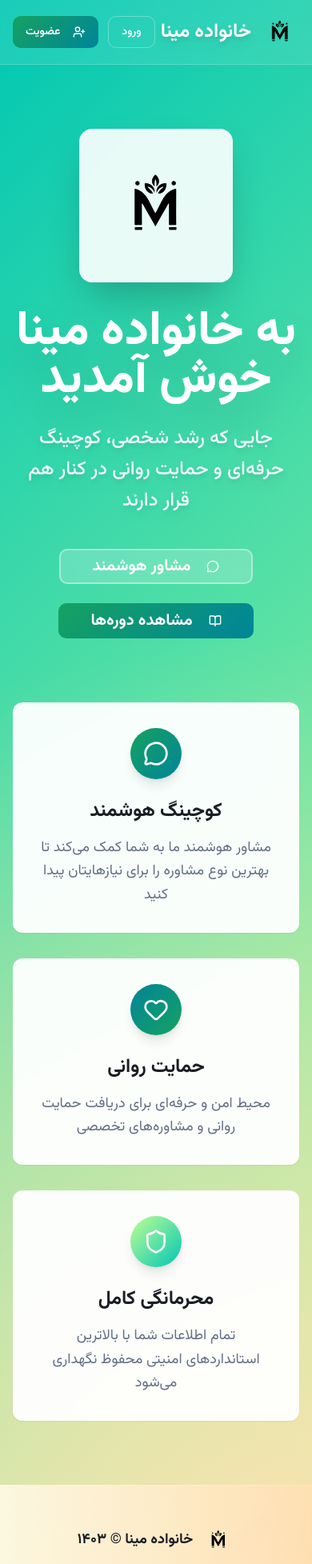
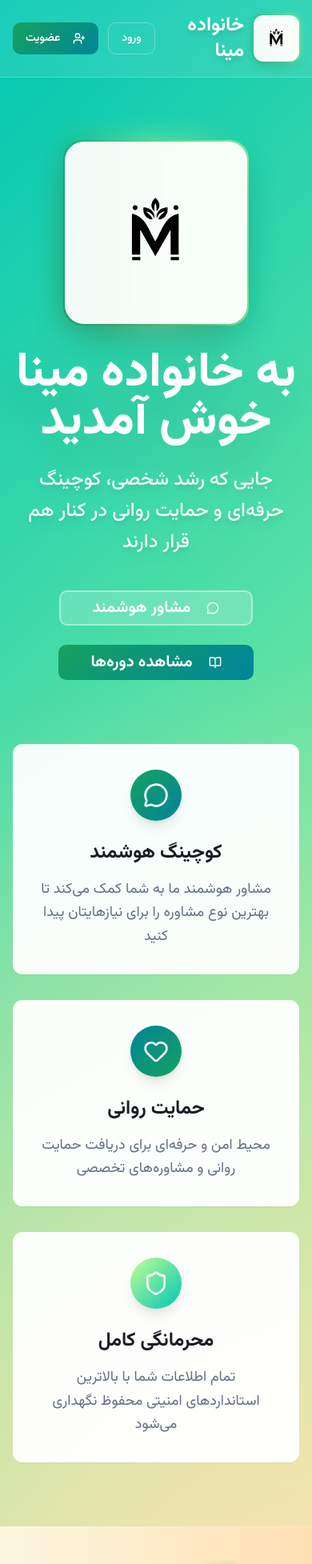
Before and after one commit to amirfk/tribe-auth-portal, a React (Vite) app: page / in a window 390 px wide. Shown: the top 1955 px of the page at 80% size. Built offline with nearby package versions, Linux system fonts and the light colour scheme.

Commit message:
Refactor: Improve logo integration
Implement UI enhancements for black logo consistency, including standardized sizing and container treatments across header, hero, and footer. Add subtle brand-colored accents and gradient borders for visual integration. Ensure responsive design and accessibility.

```diff
--- a/src/pages/Index.tsx
+++ b/src/pages/Index.tsx
@@ -20,11 +20,16 @@ const Index = () => {
           <div className="container mx-auto px-4 py-4">
             <div className="flex items-center justify-between">
               <div className="flex items-center gap-3">
+                <div className="relative group">
+                  <div className="absolute inset-0 bg-gradient-to-r from-primary to-accent rounded-xl blur-sm opacity-75 group-hover:opacity-100 transition-opacity duration-300"></div>
+                  <div className="relative bg-white/95 backdrop-blur-sm rounded-xl p-2 border border-white/20 shadow-lg">
                     <img
                       src="/lovable-uploads/87f18587-d472-4831-a300-99843cc45cfe.png"
                       alt="لوگو خانواده مینا"
-                  className="h-12 w-auto object-contain"
+                      className="h-10 w-auto object-contain transition-transform duration-200 group-hover:scale-105"
                     />
+                  </div>
+                </div>
                 <h2 className="text-2xl font-bold text-white drop-shadow-lg">
                   خانواده مینا
                 </h2>
@@ -50,12 +55,14 @@ const Index = () => {
         <div className="container mx-auto px-4 py-20">
           <div className="text-center max-w-4xl mx-auto mb-20 animate-fade-in">
             <div className="flex justify-center mb-8">
-              <div className="relative">
-                <div className="bg-white/90 rounded-2xl p-8 shadow-2xl backdrop-blur-sm">
+              <div className="relative group animate-scale-in">
+                <div className="absolute -inset-1 bg-gradient-to-r from-primary via-accent to-secondary rounded-3xl blur-lg opacity-75 group-hover:opacity-100 transition-all duration-500 animate-pulse"></div>
+                <div className="absolute -inset-0.5 bg-gradient-to-r from-primary to-accent rounded-3xl opacity-60"></div>
+                <div className="relative bg-white/95 backdrop-blur-sm rounded-3xl p-10 border-2 border-white/30 shadow-2xl hover-scale">
                   <img
                     src="/lovable-uploads/87f18587-d472-4831-a300-99843cc45cfe.png"
                     alt="لوگو خانواده مینا"
-                    className="h-32 w-auto object-contain"
+                    className="h-36 w-auto object-contain transition-transform duration-300 group-hover:scale-105"
                   />
                 </div>
               </div>
@@ -126,11 +133,16 @@ const Index = () => {
         <footer className="border-t border-white/20 bg-gradient-to-r from-warm-beige/90 to-peach/90 backdrop-blur-md py-12">
           <div className="container mx-auto px-4 text-center">
             <div className="flex justify-center items-center gap-3 mb-6">
+              <div className="relative group">
+                <div className="absolute inset-0 bg-gradient-to-r from-accent to-primary rounded-lg blur-sm opacity-60 group-hover:opacity-80 transition-opacity duration-300"></div>
+                <div className="relative bg-white/90 backdrop-blur-sm rounded-lg p-2 border border-white/30 shadow-md hover-scale">
                   <img
                     src="/lovable-uploads/87f18587-d472-4831-a300-99843cc45cfe.png"
                     alt="لوگو خانواده مینا"
-                className="h-10 w-auto object-contain"
+                    className="h-8 w-auto object-contain transition-transform duration-200 group-hover:scale-105"
                   />
+                </div>
+              </div>
               <span className="text-lg font-bold text-foreground">خانواده مینا © ۱۴۰۳</span>
             </div>
             <p className="text-muted-foreground font-medium">
```
Lines whose indentation alone changed are shown as unchanged.
